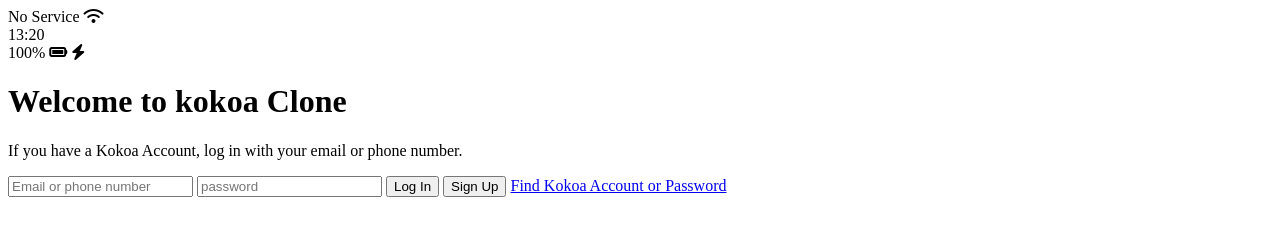
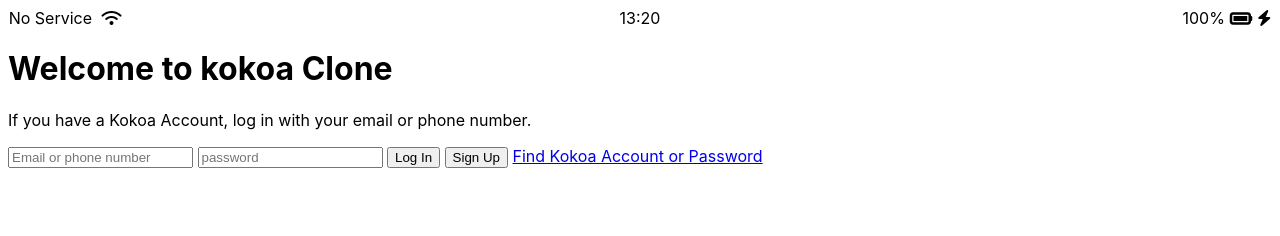
Before and after one commit to sqhtjs0104/kokoa_clone-pre-, a plain HTML site: page index.html in a window 1280 px wide. Drawn offline with Linux system fonts and the light colour scheme.

Commit message:
Create css file

```diff
--- /dev/null
+++ b/css/styles.css
@@ -0,0 +1,27 @@
+body {
+    font-family:-apple-system, BlinkMacSystemFont, 'Segoe UI', Roboto, Oxygen, Ubuntu, Cantarell, 'Open Sans', 'Helvetica Neue', sans-serif;
+}
+.statusBar {
+    display: flex;
+    justify-content: center;
+}
+.statusBar__column:first-child {
+    width: 33.3%;
+}
+.statusBar__column:nth-child(2) {
+    width: 33.3%;
+    display: flex;
+    justify-content: center;
+}
+.statusBar__column:last-child {
+    width: 33.3%;
+    display: flex;
+    justify-content: flex-end;
+    align-items: center;
+}
+.statusBar__column:first-child span{
+    margin-right: 5px;
+}
+.statusBar__column .fa-battery-full {
+    margin: 0px 5px;
+}
--- a/index.html
+++ b/index.html
@@ -5,6 +5,8 @@
     <meta name="viewport" content="width=device-width, initial-scale=1.0">
     <title>Welcome to KokoaTalk</title>
     <meta name="description" content="Nomad Coder Coding Challange - HTML-CSS" />
+
+    <link rel="stylesheet" href="css/styles.css">
 
     <script type="text/javascript">
         function whatTimeIsNow() {
@@ -16,7 +18,7 @@
     </script>
 </head>
 <body>
-    <div id="statusBar">
+    <div class="statusBar">
         <div class="statusBar__column">
             <span>No Service</span>
             <i class="fas fa-wifi"></i>
@@ -27,7 +29,7 @@
         <div class="statusBar__column">
             <span>100%</span>
             <!-- Extension plan: Interlock System Battery -->
-            <i class="fas fa-battery-full"></i>
+            <i class="fas fa-battery-full fa-lg"></i>
             <i class="fas fa-bolt"></i>
         </div>
     </div>
```
